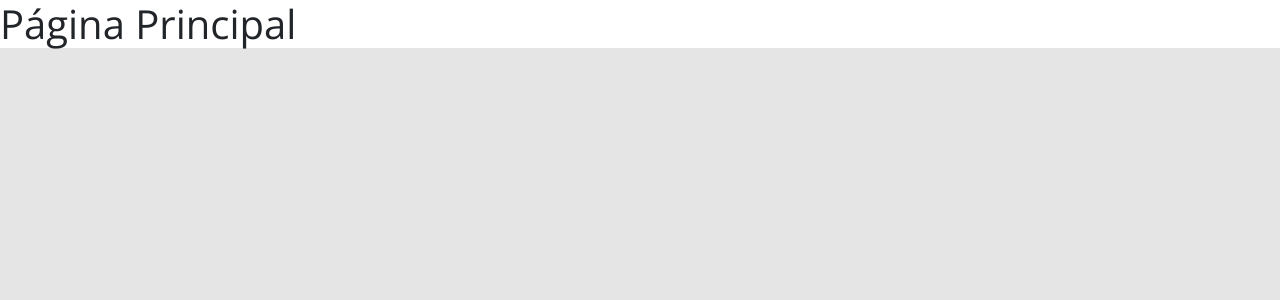
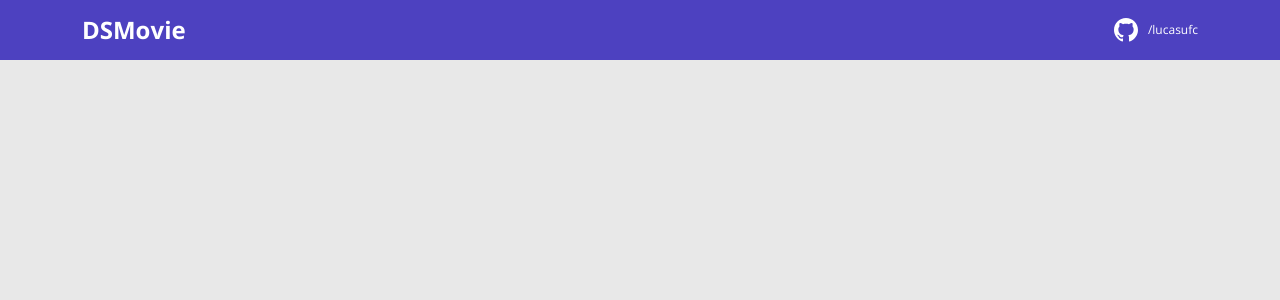
Before and after one commit to lucasufc/Dsmovie, a React (Create React App) app in the folder frontend/: page / in a window 1280 px wide. Shown: the top 300 px of the page. Built offline with nearby package versions, Linux system fonts and the light colour scheme.

Commit message:
refact:  navbar

```diff
--- a/frontend/src/App.tsx
+++ b/frontend/src/App.tsx
@@ -1,7 +1,9 @@
+import { Navbar } from "./components/Navbar";
+
 function App() {
-  return (
-    <h1>Página Principal</h1>
-  );
+    return(
+        <Navbar></Navbar>
+    )
 }
 
 export default App;
--- /dev/null
+++ b/frontend/src/components/Navbar/Navbar.css
@@ -0,0 +1,30 @@
+header {
+    background-color: var(--color-primary);
+    height: 60px;
+    color: #fff;
+    display: flex;
+    align-items: center;
+}
+header h1{
+    margin: 0px;
+    font-weight: 700;
+    font-size: 24px;
+}
+
+header p {
+    margin: 0px;
+    padding: 0px;
+    margin-left: 10px;
+    font-size: 12px;
+}
+.dsmovie-nav-content {
+    display: flex;
+    justify-content: space-between;
+    align-items: center;
+}
+
+.dsmovie-contact-container {
+    display: flex;
+    align-items: center;
+    justify-content: space-between;
+}
--- /dev/null
+++ b/frontend/src/components/Navbar/index.tsx
@@ -0,0 +1,19 @@
+import { ReactComponent as GithubIcon } from "assets/img/github.svg";
+import './Navbar.css'
+export const Navbar = () => {
+    return(
+        <header>
+            <nav className="container">
+                <div className="dsmovie-nav-content">
+                    <h1>DSMovie</h1>
+                    <a href="https://github.com/lucasufc" target="_blank" rel="noreferrer">
+                        <div className="dsmovie-contact-container">
+                            <GithubIcon />
+                            <p>/lucasufc</p>
+                        </div>
+                    </a>
+                </div>
+            </nav>
+        </header>
+    )
+}
--- a/frontend/src/index.css
+++ b/frontend/src/index.css
@@ -10,7 +10,7 @@
 }
 
 html, body {
-    background-color: #E5E5E5;
+    background-color: #E8E8E8;
 }
 
 a, a:hover {
--- a/frontend/src/index.tsx
+++ b/frontend/src/index.tsx
@@ -1,8 +1,8 @@
 import React from 'react';
 import ReactDOM from 'react-dom';
 
+import 'bootstrap/dist/css/bootstrap.css';
 import './index.css';
-import 'bootstrap/dist/css/bootstrap.css';
 
 import App from './App';
 
--- a/frontend/tsconfig.json
+++ b/frontend/tsconfig.json
@@ -1,5 +1,6 @@
 {
   "compilerOptions": {
+    "baseUrl": "./src",
     "target": "es5",
     "lib": [
       "dom",
```
Also changed, not shown: frontend/src/assets/img/github.svg (added).
